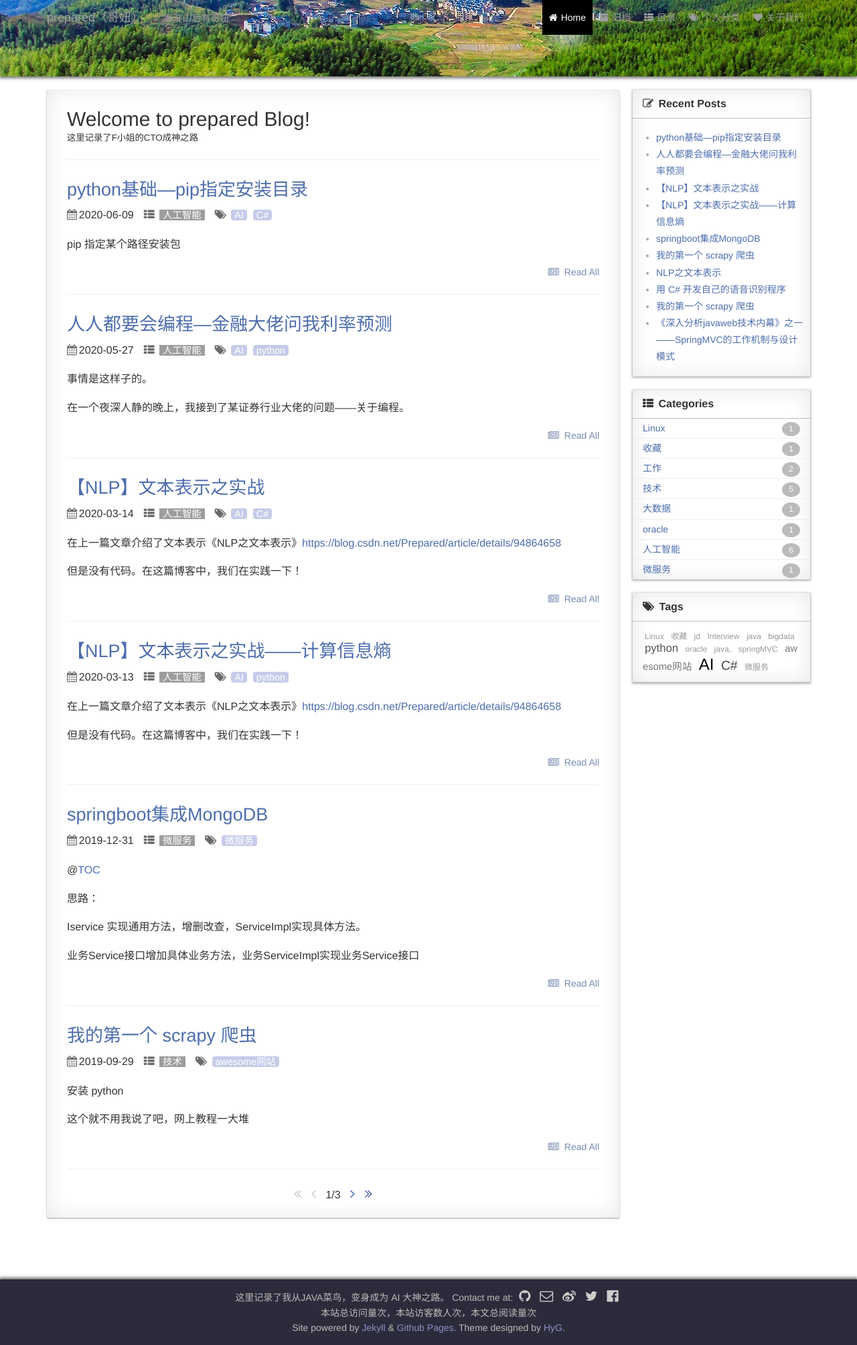
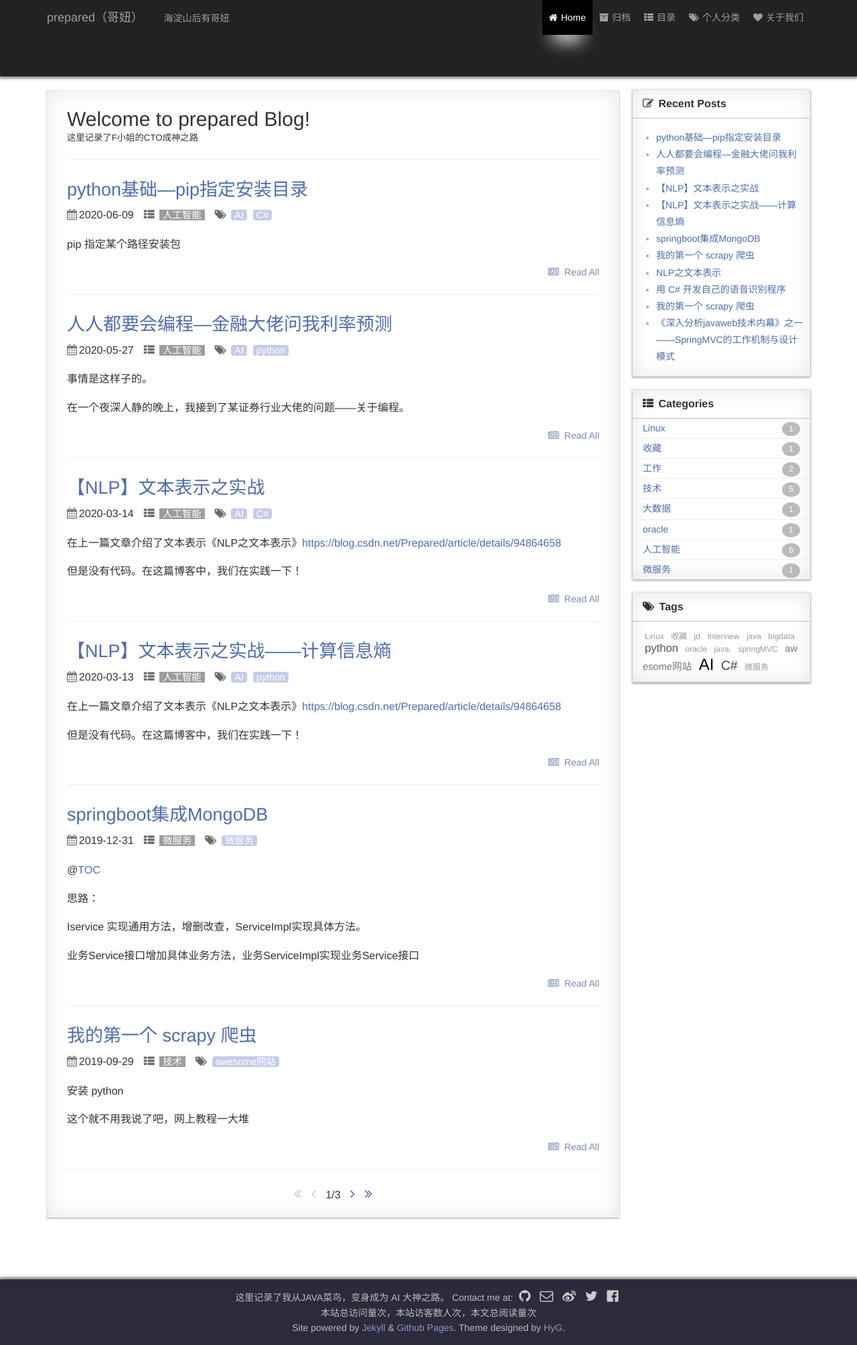
Before and after one commit to prepared48/zhongsb.github.io, a Jekyll site: the page built from index.html, in a window 1280 px wide. Shown: the whole page at 67% size. Built offline with Jekyll 4.4.1, drawn with Linux system fonts in a browser that asks for light colours; the list of posts is cut into pages by our own code; comment, search, counter and statistics services are not loaded; a style sheet for code colours, icons or effects is not loaded.

Commit message:
update header css

```diff
--- a/_sass/_header.scss
+++ b/_sass/_header.scss
@@ -1,5 +1,5 @@
 header {
-    background-image: url(/images/header-background.jpg);
+    background: #222;
     height: 114px;
     color: #9d9d9d;
     box-shadow: 0 2px 4px 1px rgba(0,0,0,0.5);
```
